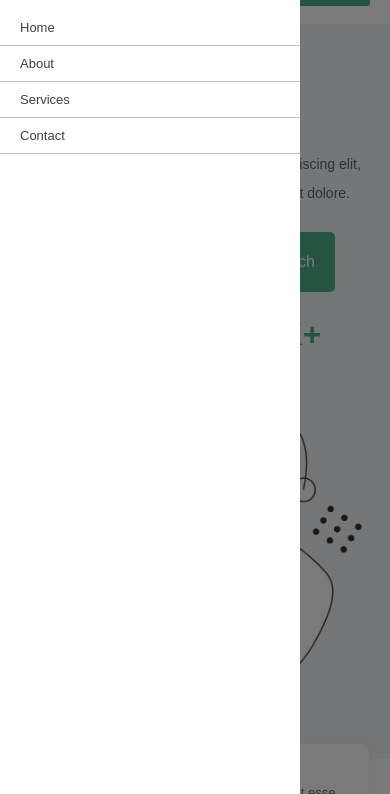
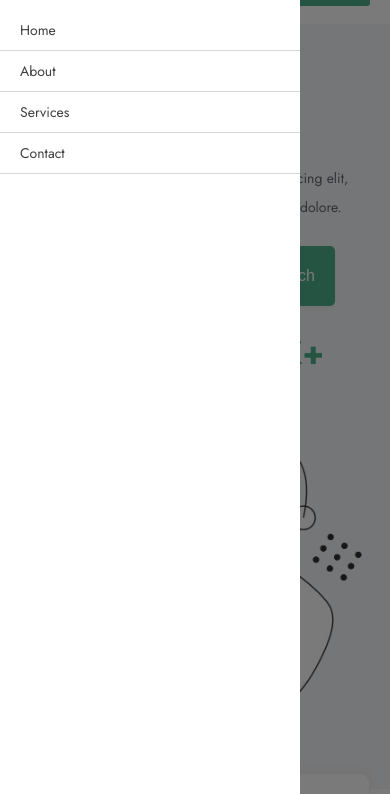
Before and after one commit to devcore11/freelance-project, a plain HTML site: page index.html in a window 390 px wide. Both pictures are taken after a click on the button 38 px from the left and 37 px from the top of the page. Shown: the part 50-844 px from the top of the page. Drawn offline with Linux system fonts and the light colour scheme.

Commit message:
updated css

```diff
--- a/styles.css
+++ b/styles.css
@@ -1,22 +1,12 @@
-@font-face {
-  font-family: "fa-solid";
-  src: url("fonts/fa-solid-900.woff2") format("woff2");
-}
-
-@font-face {
-  font-family: "themify";
-  src: url("fonts/themify.woff") format("woff");
-}
-
-@font-face {
-  font-family: "slick";
-  src: url("fonts/slick.woff") format("woff");
-}
+@import url("https://fonts.googleapis.com/css2?family=Jost:ital,wght@0,100..900;1,100..900&display=swap");
 
 * {
   margin: 0;
   padding: 0;
-  font-family: "slick", "themify", "fa-solid", sans-serif;
+}
+
+body{
+  font-family: "jost", sans-serif;
 }
 
 .container {
@@ -95,11 +85,11 @@
 
 .shadow-overlay {
   display: none;
-  position: absolute;
+  position: fixed;
   z-index: 100;
   background: rgba(39, 38, 38, 0.61);
   width: 100%;
-  height: 300rem;
+  height: 100vh;
 }
 
 .show-shadow {
@@ -127,15 +117,15 @@
 .sidebar a {
   display: block;
   padding: 10px 20px;
-  border-bottom: 1px solid #3c485256;
+  border-bottom: 1px solid #3c485236;
   text-decoration: none;
-  font-size: 13px;
+  font-size: 14px;
   color: rgb(63, 63, 63);
   transition: 0.3s ease;
 }
 
 .sidebar a:hover {
-  background-color: #706e6e;
+  background-color: #0bb571;
   color: #fff;
 }
 
@@ -438,14 +428,14 @@ li {
 
 .feature-type {
   font-size: 17px;
-  font-weight: lighter;
+  font-weight: 500;
   color: #1a2438;
   margin: 0px 0px 5px;
 }
 
 .feature-description {
   font-size: 14px;
-  font-weight: lighter;
+  font-weight: 400;
   line-height: 23px;
   color: #3c4852;
 }
@@ -1289,12 +1279,12 @@ li {
   .container {
     padding: 32px 70px;
   }
-  .features-section{
+  .features-section {
     flex-direction: column;
     margin-top: -3rem;
   }
   .feature-type {
-    font-size: 12px;
+    font-size: 13px;
   }
 
   .feature-description {
```
